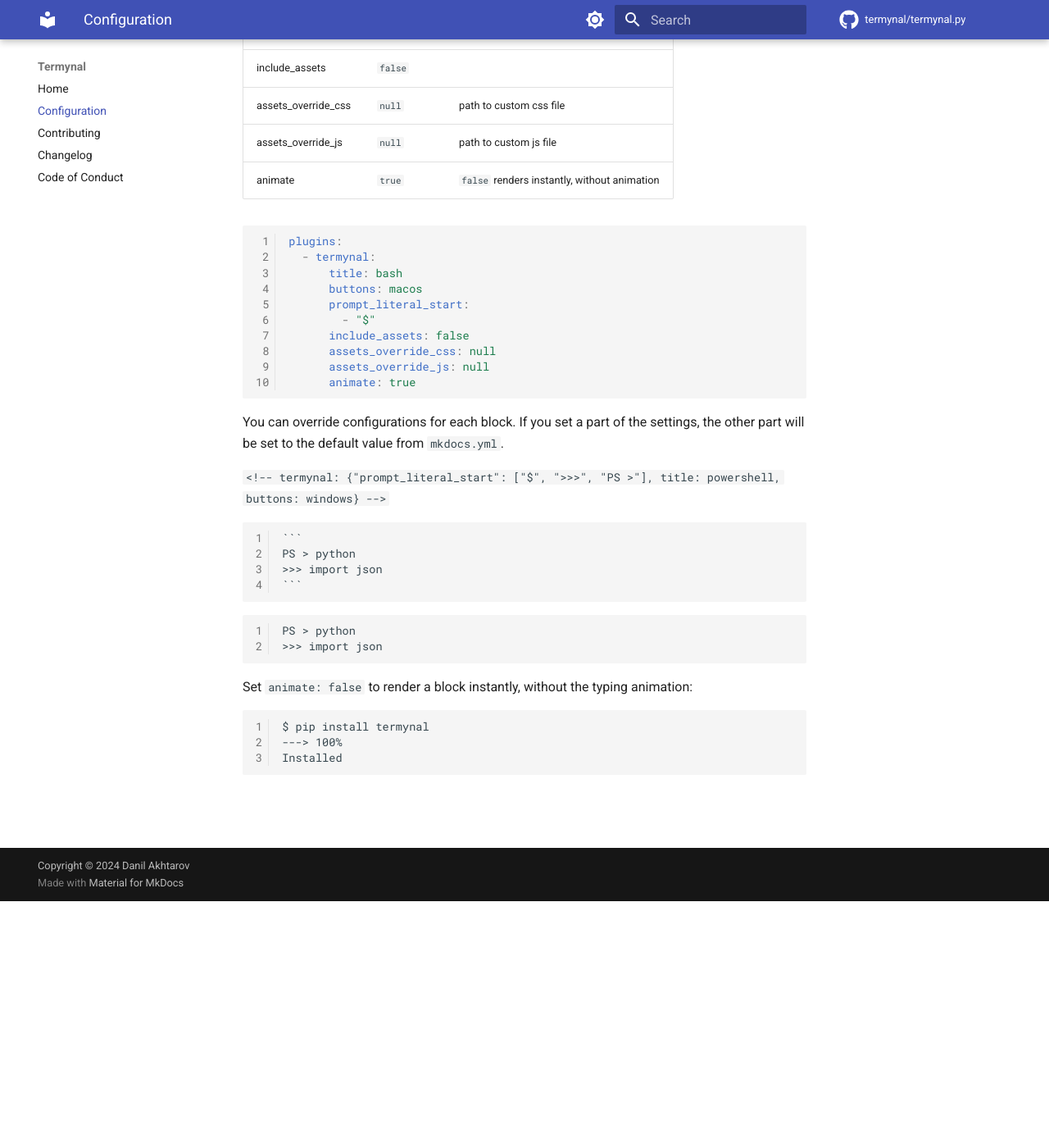
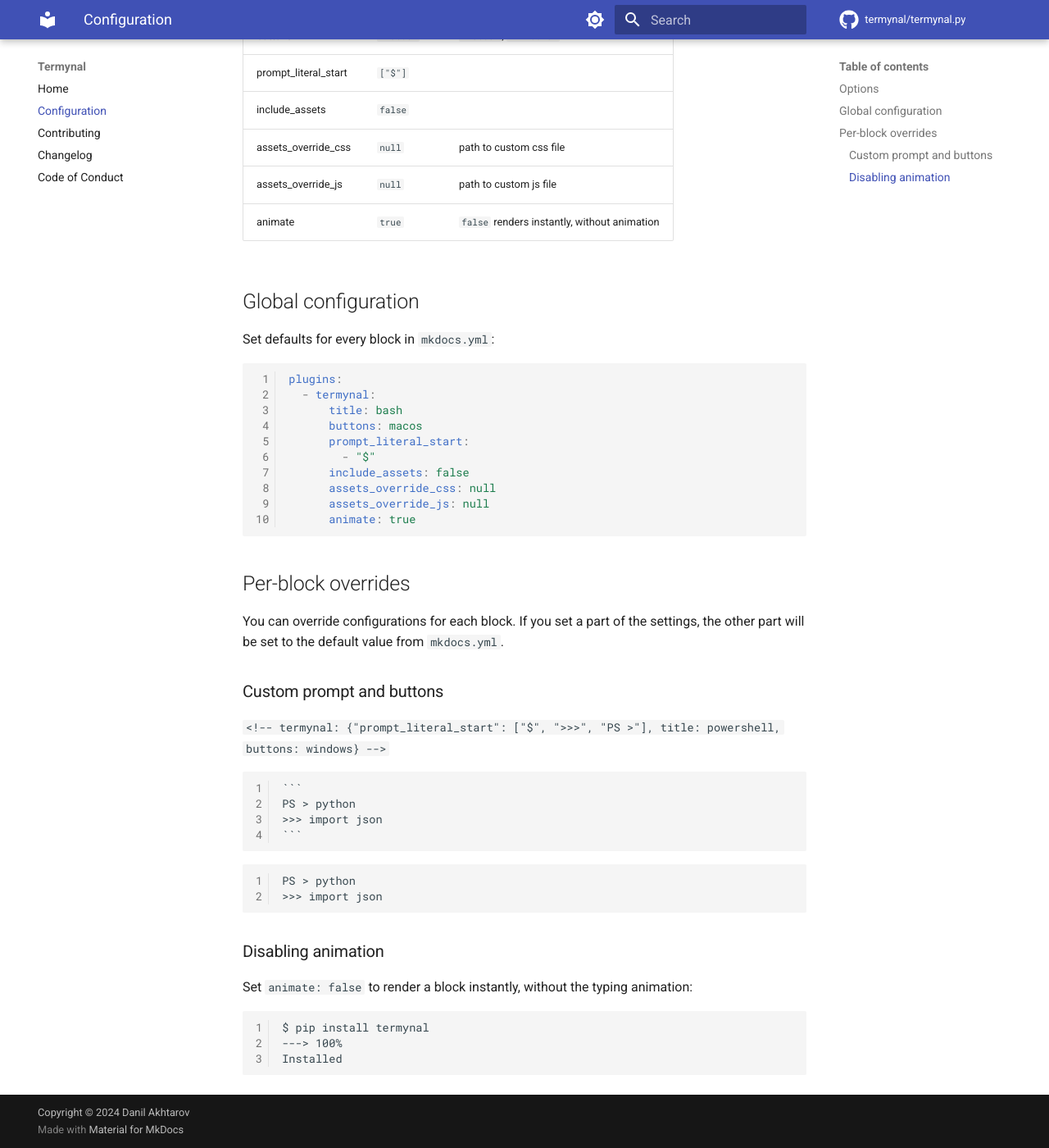
Before and after one commit to termynal/termynal.py, an MkDocs documentation site: the page built from docs/configuration.md, in a window 1280 px wide and 1400 px high, scrolled down 301 px. Shown: the whole window at 82% size. Built offline with MkDocs 1.6.1 and Material for MkDocs 9.7.7, drawn with Linux system fonts in a browser that asks for light colours; comment, search, counter and statistics services are not loaded.

Commit message:
docs: add section headers to configuration page
Organize the Configuration page into Options / Global configuration /
Per-block overrides sections so it scales as more options and showcases
are added.

Co-Authored-By: Claude Opus 4.8 (1M context) <noreply@anthropic.com>

````diff
--- a/docs/configuration.md
+++ b/docs/configuration.md
@@ -1,4 +1,6 @@
 # Configuration
+
+## Options
 
 | **name**             | **default** |                        |
 |----------------------|-------------|------------------------|
@@ -9,6 +11,10 @@
 | assets_override_css  | `null`      | path to custom css file |
 | assets_override_js   | `null`      | path to custom js file  |
 | animate              | `true`      | `false` renders instantly, without animation |
+
+## Global configuration
+
+Set defaults for every block in `mkdocs.yml`:
 
 ```yaml
 plugins:
@@ -23,7 +29,11 @@ plugins:
       animate: true
 ```
 
+## Per-block overrides
+
 You can override configurations for each block. If you set a part of the settings, the other part will be set to the default value from `mkdocs.yml`.
+
+### Custom prompt and buttons
 
 `<!-- termynal: {"prompt_literal_start": ["$", ">>>", "PS >"], title: powershell, buttons: windows} -->`
 
@@ -41,6 +51,8 @@ PS > python
 >>> import json
 ```
 
+### Disabling animation
+
 Set `animate: false` to render a block instantly, without the typing animation:
 
 <!-- termynal: animate: false -->
````
